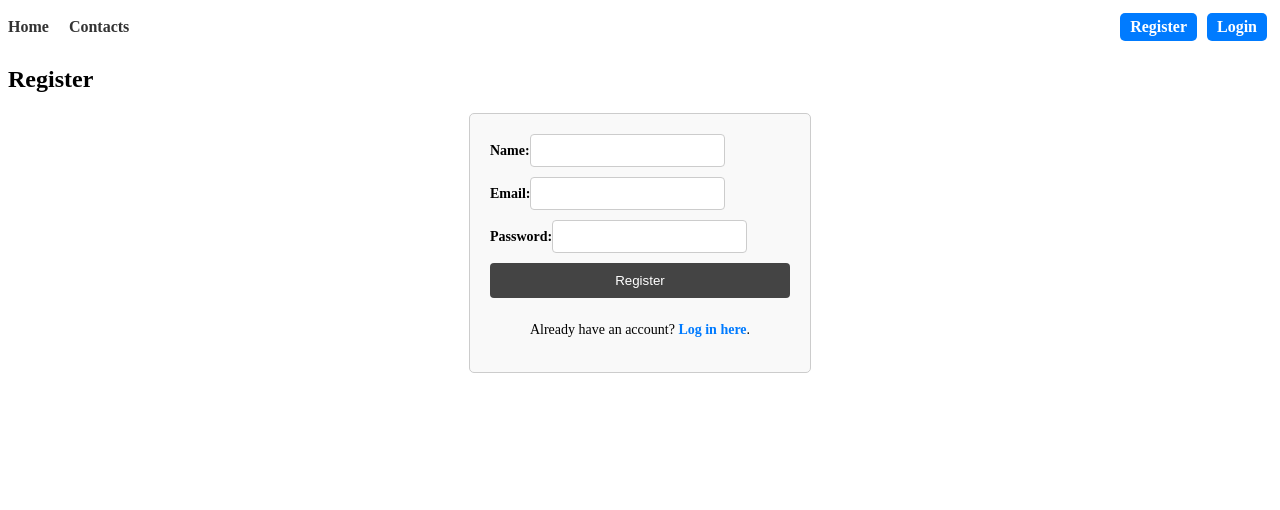
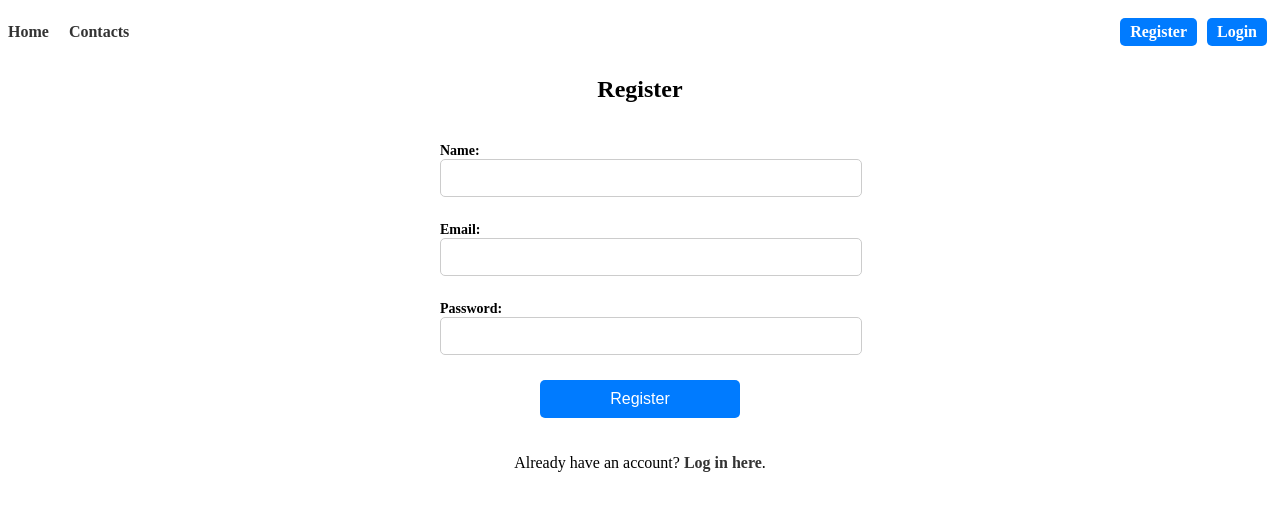
Before and after one commit to o-hadalin/goit-react-hw-08, a React (Vite) app: page /register in a window 1280 px wide. Shown: the top 510 px of the page. Built offline with nearby package versions, Linux system fonts and the light colour scheme.

Commit message:
Style forms

```diff
--- a/src/components/AuthNav/AuthNav.module.css
+++ b/src/components/AuthNav/AuthNav.module.css
@@ -1,7 +1,7 @@
 .authButton {
   display: inline-block;
   padding: 5px 10px;
-  margin: 0 5px;
+  margin: 5px;
   text-align: center;
   font-weight: bold;
   color: white;
--- a/src/components/RegistrationForm/RegistrationForm.module.css
+++ b/src/components/RegistrationForm/RegistrationForm.module.css
@@ -1,24 +1,24 @@
 .form {
+  max-width: 400px;
+  margin: 0 auto;
+  padding: 20px;
   display: flex;
   flex-direction: column;
-  gap: 10px;
-  width: 300px;
-  margin: 0 auto;
-  padding: 20px;
-  border: 1px solid #ccc;
-  border-radius: 5px;
-  background-color: #f9f9f9;
+  gap: 20px;
 }
 
 .label {
   font-size: 14px;
   font-weight: bold;
+  margin-bottom: 5px;
 }
 
 .input {
-  padding: 8px;
+  padding: 10px;
+  font-size: 14px;
+  width: 100%;
   border: 1px solid #ccc;
-  border-radius: 4px;
+  border-radius: 5px;
 }
 
 .error {
@@ -27,28 +27,26 @@
 }
 
 .button {
-  padding: 10px;
-  background-color: #444;
+  padding: 10px 15px;
+  background-color: #007bff;
   color: white;
   border: none;
-  border-radius: 4px;
+  border-radius: 5px;
   cursor: pointer;
+  font-size: 16px;
+  margin: 0 auto;
+  width: 100%;
+  max-width: 200px;
 }
 
 .button:hover {
-  background-color: #666;
+  background-color: #0056b3;
 }
 
 .link {
-  font-size: 14px;
   text-align: center;
 }
 
-.link a {
-  color: #007bff;
-  text-decoration: none;
+h2 {
+  text-align: center;
 }
-
-.link a:hover {
-  text-decoration: underline;
-}
```
